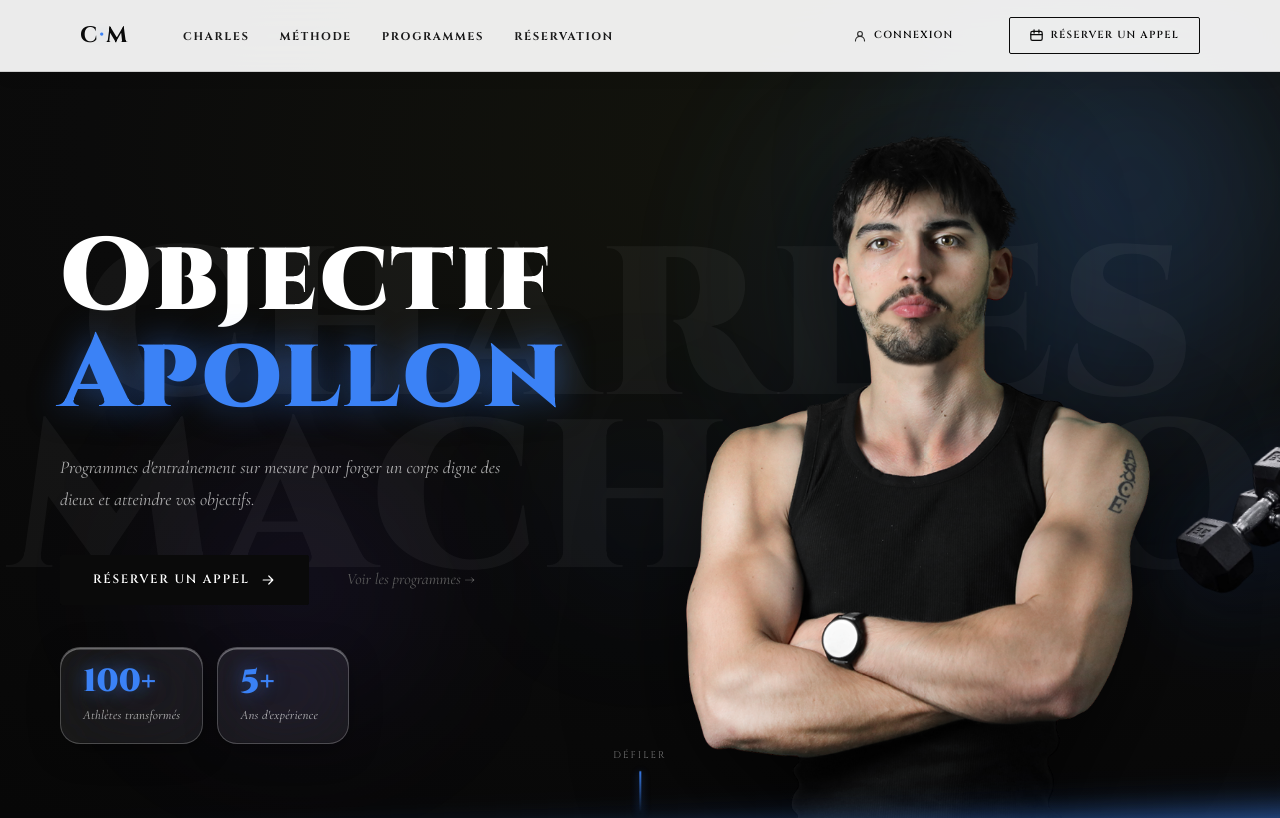
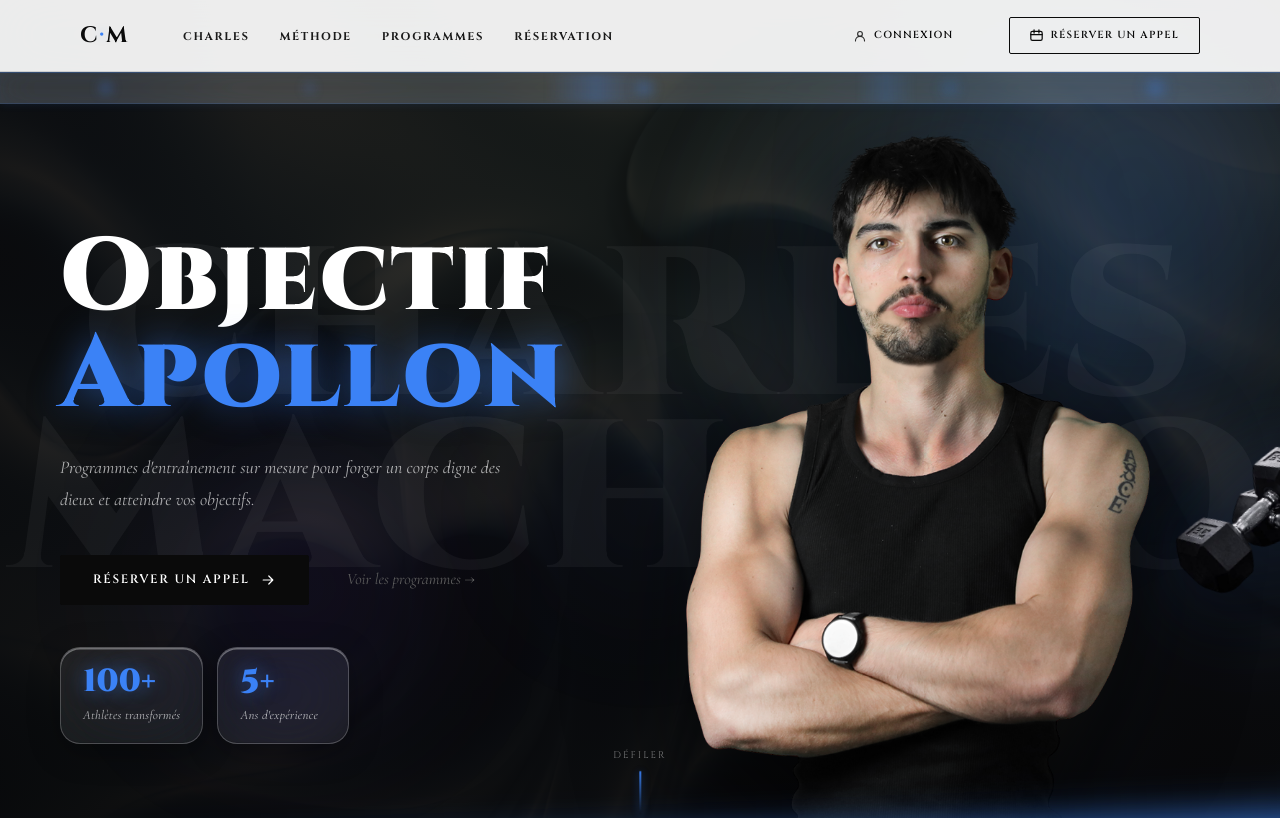
Before and after one commit to GregJVDR/charles-website, a plain HTML site: page index.html in a window 1280 px wide. Shown: the top 818 px of the page. Drawn offline with nearby package versions, Linux system fonts and the light colour scheme.

Commit message:
modification dimanche3

```diff
--- a/index.html
+++ b/index.html
@@ -58,6 +58,15 @@
       <a href="#reservation" class="mobile-cta" onclick="closeMobileMenu()">Réserver un appel</a>
     </div>
   </nav>
+
+  <!-- BANDEAU SOUS NAV -->
+  <div class="subnav-band" id="subnavBand">
+    <span class="snb-orb snb-orb--1"></span>
+    <span class="snb-orb snb-orb--2"></span>
+    <span class="snb-orb snb-orb--3"></span>
+    <span class="snb-orb snb-orb--4"></span>
+    <span class="snb-orb snb-orb--5"></span>
+  </div>
 
   <!-- HERO -->
   <section id="hero" class="hero hero--dark">
--- a/script.js
+++ b/script.js
@@ -210,11 +210,14 @@ function initCursorGlow() {
 //  SCROLL PROGRESS BAR
 // ═══════════════════════════════════════════════
 function initScrollProgress() {
-  const bar = document.getElementById('scrollProgress');
+  const bar  = document.getElementById('scrollProgress');
+  const band = document.getElementById('subnavBand');
   if (!bar) return;
   window.addEventListener('scroll', () => {
+    const sy  = window.scrollY;
     const max = document.documentElement.scrollHeight - window.innerHeight;
-    bar.style.width = (window.scrollY / max * 100) + '%';
+    bar.style.width = (sy / max * 100) + '%';
+    if (band) band.classList.toggle('hidden', sy > 40);
   }, { passive: true });
 }
 
--- a/style.css
+++ b/style.css
@@ -365,7 +365,11 @@ select, input, textarea { font-family: inherit; }
   overflow: hidden;
   background: var(--bg);
 }
-.hero--dark { background: radial-gradient(125% 95% at 72% 18%, #15160d 0%, #0B0B0B 52%, #070707 100%); }
+.hero--dark {
+  background:
+    radial-gradient(125% 95% at 72% 18%, rgba(21,22,13,.90) 0%, rgba(11,11,11,.94) 52%, rgba(7,7,7,.97) 100%),
+    url('imagehyrox/blue3.png') center / cover no-repeat;
+}
 .hero-glow {
   position: absolute;
   top: -14%; right: -8%;
@@ -2808,6 +2812,95 @@ blockquote {
   border-radius: 28px !important;
 }
 
+/* ── BANDEAU SOUS NAV ── */
+.subnav-band {
+  position: fixed;
+  top: var(--nav-h);
+  left: 0; right: 0;
+  height: 32px;
+  display: flex;
+  align-items: center;
+  justify-content: center;
+  gap: 14px;
+  background: rgba(255,255,255,.18);
+  backdrop-filter: blur(20px) saturate(180%);
+  -webkit-backdrop-filter: blur(20px) saturate(180%);
+  border-bottom: 1px solid rgba(255,255,255,.2);
+  box-shadow: inset 0 1px 0 rgba(255,255,255,.35),
+              0 2px 12px rgba(0,0,0,.06);
+  z-index: 99;
+  pointer-events: none;
+  opacity: 1;
+  transition: opacity 0.4s ease, transform 0.4s ease;
+  overflow: hidden;
+  border-top: 1px solid rgba(59,130,246,.3);
+  border-bottom: 1px solid rgba(59,130,246,.18);
+  box-shadow: 0 0 10px rgba(59,130,246,.12),
+              inset 0 0 24px rgba(59,130,246,.06);
+}
+
+/* Beam scanner aller */
+.subnav-band::before {
+  content: '';
+  position: absolute;
+  top: 0; bottom: 0;
+  width: 100px;
+  background: linear-gradient(90deg,
+    transparent 0%,
+    rgba(59,130,246,.25) 50%,
+    transparent 100%);
+  filter: blur(3px);
+  animation: snb-scan 2.8s linear infinite;
+}
+
+/* Beam retour */
+.subnav-band::after {
+  content: '';
+  position: absolute;
+  top: 0; bottom: 0;
+  width: 60px;
+  background: linear-gradient(90deg,
+    transparent,
+    rgba(59,130,246,.15),
+    transparent);
+  filter: blur(2px);
+  animation: snb-scan-back 4.5s linear infinite 1s;
+}
+
+@keyframes snb-scan {
+  from { left: -100px; }
+  to   { left: 110%; }
+}
+@keyframes snb-scan-back {
+  from { right: -60px; left: auto; }
+  to   { right: 110%; left: auto; }
+}
+
+/* Orbes néon */
+.snb-orb {
+  position: absolute;
+  top: 50%;
+  transform: translateY(-50%);
+  border-radius: 50%;
+  background: var(--neon);
+  filter: blur(5px);
+}
+.snb-orb--1 { width:7px;  height:7px;  left:8%;  animation: snb-pulse 2.1s ease-in-out infinite; }
+.snb-orb--2 { width:5px;  height:5px;  left:24%; animation: snb-pulse 1.7s ease-in-out infinite 0.4s; opacity:.5; }
+.snb-orb--3 { width:9px;  height:9px;  left:50%; animation: snb-pulse 2.6s ease-in-out infinite 0.9s; }
+.snb-orb--4 { width:5px;  height:5px;  left:74%; animation: snb-pulse 1.9s ease-in-out infinite 0.3s; opacity:.5; }
+.snb-orb--5 { width:7px;  height:7px;  left:90%; animation: snb-pulse 2.3s ease-in-out infinite 1.1s; }
+
+@keyframes snb-pulse {
+  0%,100% { opacity:.3; box-shadow: 0 0 4px  var(--neon-glow); transform: translateY(-50%) scale(1);    }
+  50%     { opacity:.8; box-shadow: 0 0 12px rgba(59,130,246,.7); transform: translateY(-50%) scale(1.4); }
+}
+
+.subnav-band.hidden {
+  opacity: 0;
+  transform: translateY(-100%);
+}
+
 /* ── SCROLL PROGRESS ── */
 .scroll-progress {
   position: fixed;
```
Also changed, not shown: imagehyrox/blue3.png (added).
